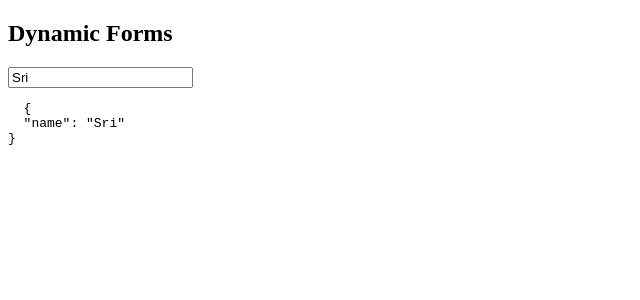
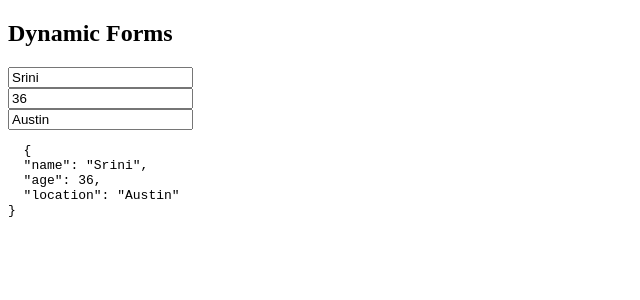
Before and after one commit to sri-ni/ng5-proj, an Angular app: page /dynamic in a window 1280 px wide. Shown: the top 300 px of the page, without its empty margins (0-640 px from the left). Built offline with nearby package versions, Linux system fonts and the light colour scheme.

Commit message:
Dynamic multiple form controls from data set or object.

```diff
--- a/src/app/dynamic-form/dynamic-form.component.html
+++ b/src/app/dynamic-form/dynamic-form.component.html
@@ -2,9 +2,10 @@
   Dynamic Forms
 </h2>
 
-
 <form [formGroup]="form">
-  <input type="text" [formControlName]="fieldName">
+  <div *ngFor="let prop of personProps">
+    <input type="text" [formControlName]="prop">
+  </div>
 </form>
 <pre>
   {{form.value | json}}
--- a/src/app/dynamic-form/dynamic-form.component.ts
+++ b/src/app/dynamic-form/dynamic-form.component.ts
@@ -1,5 +1,5 @@
 import { Component, OnInit } from '@angular/core';
-import {FormControl, FormGroup} from '@angular/forms';
+import { FormControl, FormGroup } from '@angular/forms';
 
 @Component({
   selector: 'app-dynamic-form',
@@ -8,15 +8,23 @@ import {FormControl, FormGroup} from '@angular/forms';
 })
 export class DynamicFormComponent implements OnInit {
   form: FormGroup;
-  fieldName = 'name';
-  fieldValue = 'Sri';
+  person = {
+    name: 'Srini',
+    age: 36,
+    location: 'Austin'
+  };
+  personProps = [];
 
   constructor() { }
 
   ngOnInit() {
-    this.form = new FormGroup({
-      [this.fieldName]: new FormControl(this.fieldValue)
-    });
+    const formDataObj = {};
+    for (const prop of Object.keys(this.person)) {
+      formDataObj[prop] = new FormControl(this.person[prop]);
+      this.personProps.push(prop);
+    }
+
+    this.form = new FormGroup(formDataObj);
   }
 
 }
```
